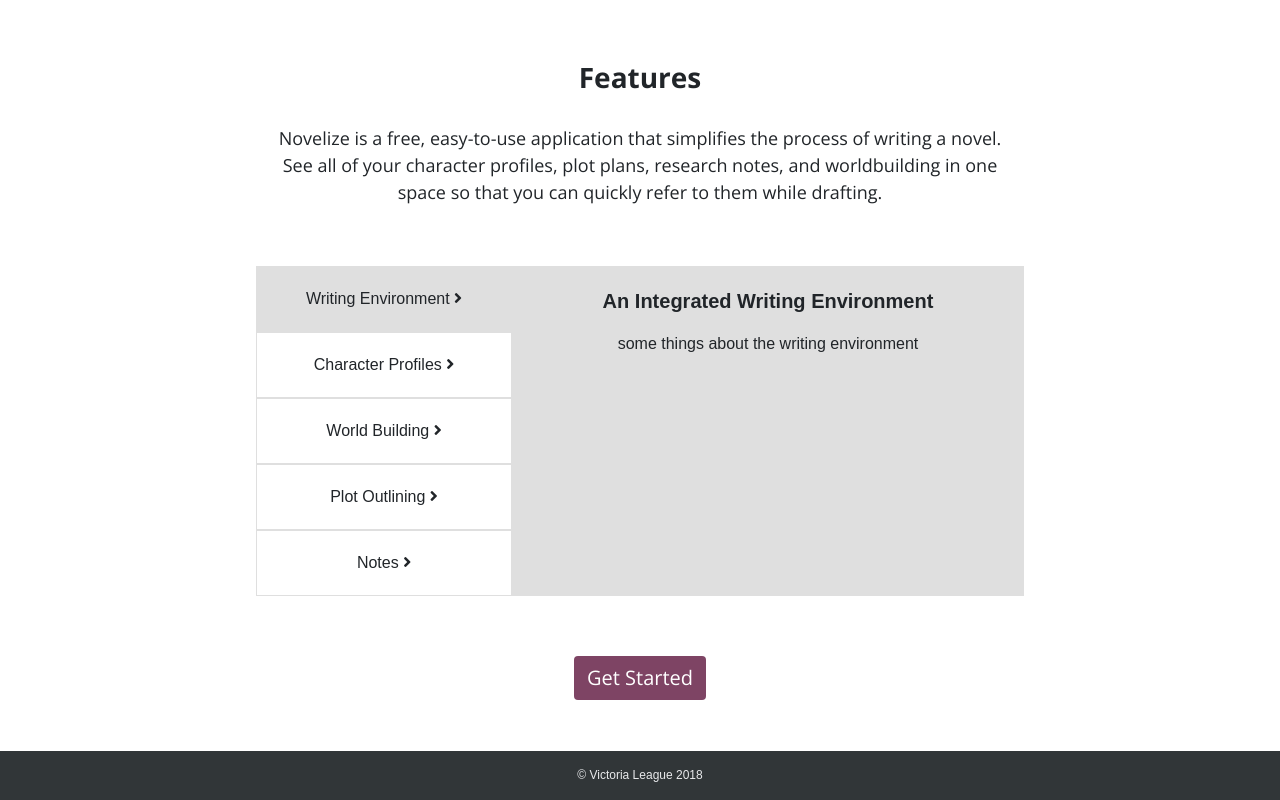
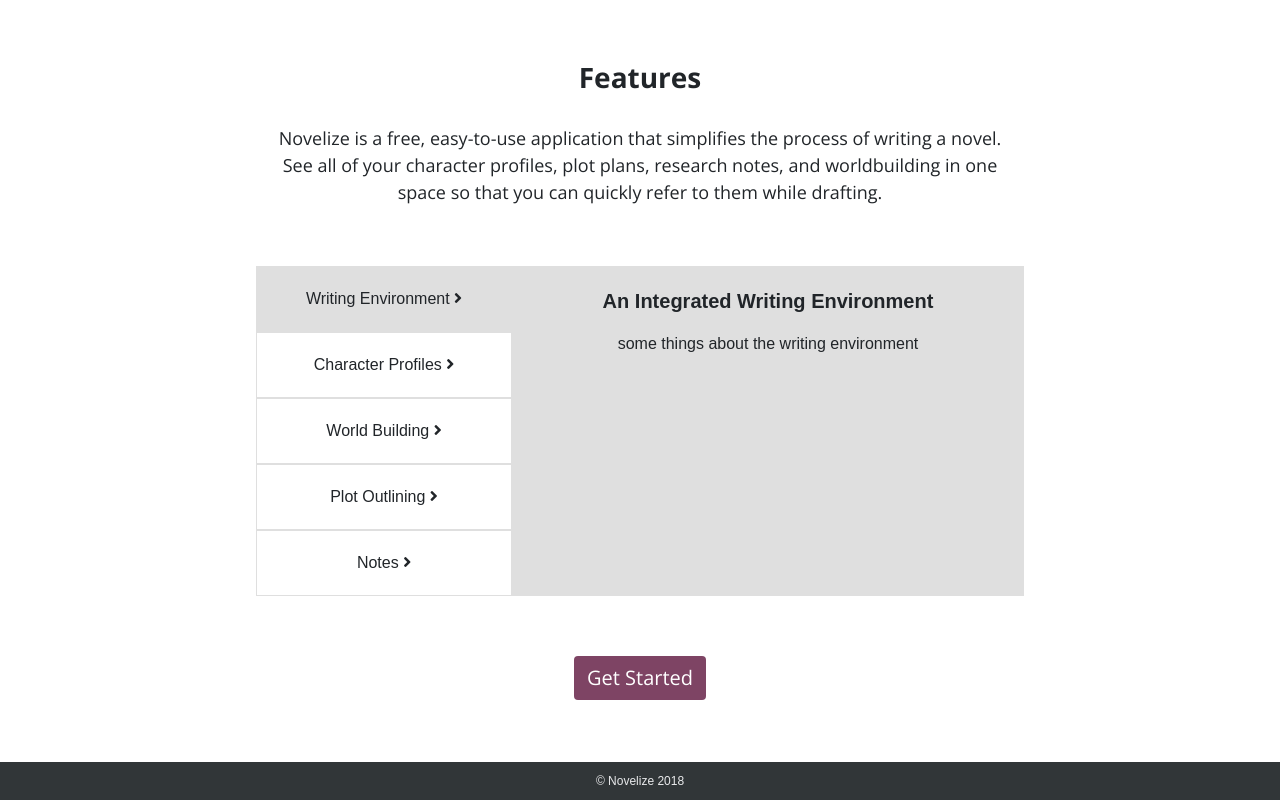
Before and after one commit to vleague2/novelize, a React (Create React App) app in the folder client/: page / in a window 1280 px wide. Shown: the part 493-1293 px from the top of the page. Built offline with nearby package versions, Linux system fonts and the light colour scheme.

Commit message:
shortened footer

```diff
--- a/client/src/Components/Footer/Footer.css
+++ b/client/src/Components/Footer/Footer.css
@@ -4,10 +4,12 @@
     bottom: 0;
     background-color: #313638;
     color: #e8e9eb;
-    padding-top: 15px;
+    padding-top: 10px;
+    padding-bottom: 10px;
 }
 
 #footer-text {
     font-size: 12px;
     font-family: 'Open-Sans', sans-serif;
+    margin-bottom: 0px;
 }
--- a/client/src/Components/Footer/Footer.js
+++ b/client/src/Components/Footer/Footer.js
@@ -5,7 +5,7 @@
 const Footer = () => (
 
     <footer className="footer">
-        <p id="footer-text" className="text-center"> © Victoria League 2018 </p>
+        <p id="footer-text" className="text-center"> © Novelize 2018 </p>
     </footer>
 )
 
--- a/client/src/Pages/Editor/Editor.css
+++ b/client/src/Pages/Editor/Editor.css
@@ -27,9 +27,9 @@
     height: 100%;
     padding-right: 0px;
     overflow: auto;
-    max-height: 83vh;
+    max-height: 85vh;
     max-width: 100vh;
-    margin-bottom: 48px;
+    margin-bottom: 30px;
 }
 
 
@@ -41,8 +41,8 @@
 }
 
 #textEditor {
-    height: 76%;
-    max-height: 83vh;
+    height: 78%;
+    max-height: 85vh;
 }
 
 #mceu_34 {
--- a/client/src/Pages/Editor/Editor.js
+++ b/client/src/Pages/Editor/Editor.js
@@ -167,9 +167,12 @@
                         <button className="btn btn-light rounded-0 tabBtn">
                             Notes
                         </button>
-                        <h3> more tabs go here </h3>
+                        <div>
+                            <p className="justify-content-center text-center mt-2 mb-2">
+                                <a href="/character-edit" className="edit-fullscreen">Edit fullscreen <i className="fas fa-angle-right"></i></a>
+                            </p>
+                        </div>
                     </Col>
-
                 </Row>
             </div>
         )
```
